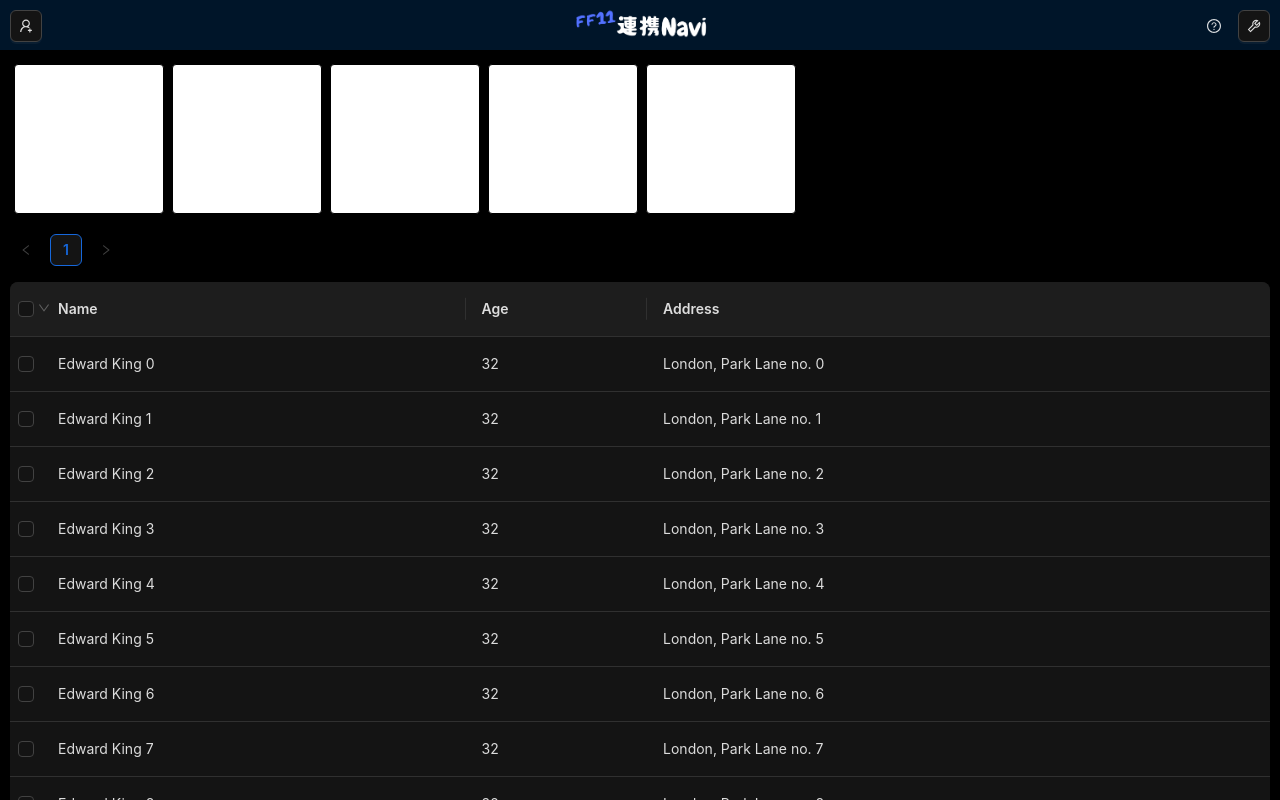
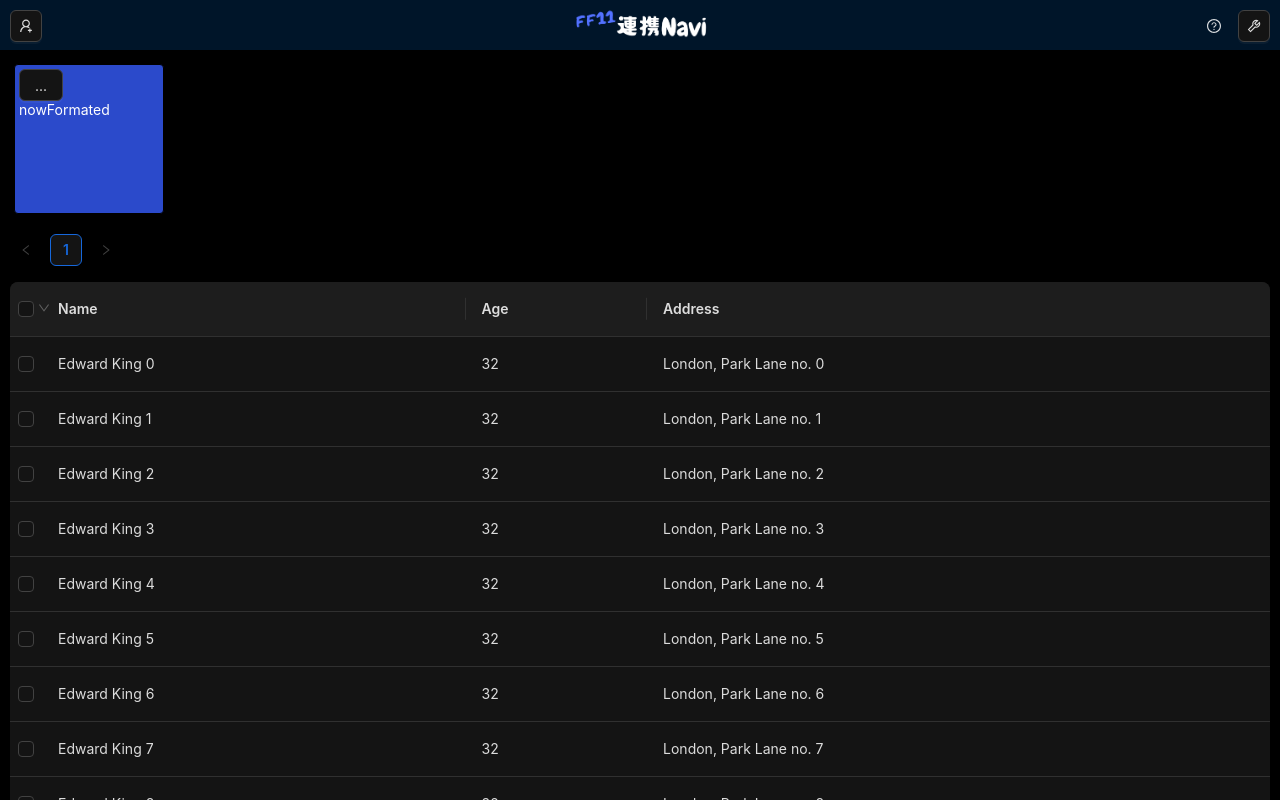
Before and after one commit to kutarkutakuta/ffxi_renkei_navi_next, a Next.js app: page / in a window 1280 px wide. Both pictures are taken after a click on the button 26 px from the left and 26 px from the top of the page. Shown: the top 800 px of the page. Built offline with nearby package versions, Linux system fonts and the light colour scheme.

Commit message:
メンバーカードの実装前にコミット

```diff
--- a/src/components/Draggable.tsx
+++ b/src/components/SortableItem.tsx
@@ -1,7 +1,8 @@
 import React, { ReactElement } from 'react';
-import {useDraggable} from '@dnd-kit/core';
+
 import { useSortable } from '@dnd-kit/sortable';
 import { CSS } from "@dnd-kit/utilities";
+import { Button, Checkbox, Menu, Dropdown } from 'antd';
 
 interface SortableItemProps {
   id: string;
@@ -9,25 +10,27 @@ interface SortableItemProps {
 }
 
 export function SortableItem({ id, children }: SortableItemProps) {
-  const { attributes, listeners, setNodeRef, transform, transition } =
-    useSortable({ id });
+  const { attributes, listeners, setNodeRef, transform, transition } = useSortable({ id });
   const style = {
     transform: CSS.Transform.toString(transform),
     transition,
     // スタイル調整用
-    display: "flex",
-    alignItems: "center",
-    justifyContent: "center",
     margin: 4,
+    padding: 4,
     borderRadius: 4,
     width: "150px",
     height: "150px",
     border: "1px solid black",
-    backgroundColor: "white",
+    backgroundColor: "#2b4acb",
+
   };
+
   return (
     // eslint-disable-next-line react/jsx-props-no-spreading
     <div ref={setNodeRef} style={style} {...attributes} {...listeners}>
+
+      <Button data-dndkit-disabled-dnd-flag="true">...</Button>
+
       {children}
     </div>
   );
--- a/src/components/myComponent.tsx
+++ b/src/components/myComponent.tsx
@@ -1,5 +1,7 @@
 "use client";
 import React, { useCallback, useEffect, useRef, useState } from "react";
+import type { MouseEvent, KeyboardEvent } from "react";
+
 import {
   Affix,
   Button,
@@ -19,8 +21,15 @@ import {
   QuestionCircleOutlined,
 } from "@ant-design/icons";
 
-import { DndContext, DragEndEvent } from "@dnd-kit/core";
-import { SortableItem } from "./Draggable";
+import {
+  DndContext,
+  MouseSensor as LibMouseSensor,
+  KeyboardSensor as LibKeyboardSensor,
+  useSensor,
+  useSensors,
+} from "@dnd-kit/core";
+
+import { SortableItem } from "./SortableItem";
 import { SortableContext, arrayMove } from "@dnd-kit/sortable";
 import { ColumnsType, TableRowSelection } from "antd/es/table/interface";
 
@@ -64,15 +73,58 @@ for (let i = 0; i < 46; i++) {
   });
 }
 
+/** */
+// data-dndkit-disabled-dnd-flag="true" が指定されている要素はドラッグ無効にする
+function shouldHandleEvent(element: HTMLElement | null) {
+  let cur = element;
+
+  while (cur) {
+    if (cur.dataset && cur.dataset.dndkitDisabledDndFlag) {
+      return false;
+    }
+    cur = cur.parentElement;
+  }
+
+  return true;
+}
+
+// LibMouseSensor を override してドラッグ無効にする
+class MouseSensor extends LibMouseSensor {
+  static activators = [
+    {
+      eventName: "onMouseDown" as const,
+      handler: ({ nativeEvent: event }: MouseEvent): boolean => {
+        return shouldHandleEvent(event.target as HTMLElement);
+      },
+    },
+  ];
+}
+// LibKeyboardSensor を override してドラッグ無効にする
+class KeyboardSensor extends LibKeyboardSensor {
+  static activators = [
+    {
+      eventName: "onKeyDown" as const,
+      handler: ({ nativeEvent: event }: KeyboardEvent<Element>): boolean => {
+        return shouldHandleEvent(event.target as HTMLElement);
+      },
+    },
+  ];
+}
+
 const MyComponent = (props: { message: string }) => {
-  /*  */
-  const items = ["1", "2", "3", "4", "5"];
-  const contents = items.map((item) => ({
-    id: item,
-    content: item,
-  }));
-  const [state, setState] =
-    useState<{ id: string; content: string }[]>(contents);
+    // useSensor と useSensors を使って上書きした Sensor を DndContext に紐付ける
+    const mouseSensor = useSensor(MouseSensor);
+    const keyboardSensor = useSensor(KeyboardSensor);
+    const sensors = useSensors(mouseSensor, keyboardSensor);
+
+  // 連携メンバー
+  const [members, setMember] = useState<{ id: string; content: string }[]>([]);
+  const addMember = () => {
+    setMember([...members, {
+          id: (members.length + 1).toString(),
+          content: "nowFormated",
+        }]);
+  };
   const handleDragEnd = useCallback(
     (event: { active: any; over: any }) => {
       const { active, over } = event;
@@ -80,24 +132,24 @@ const MyComponent = (props: { message: string }) => {
         return;
       }
       if (active.id !== over.id) {
-        const oldIndex = state
+        const oldIndex = members
           .map((item) => {
             return item.id;
           })
           .indexOf(active.id);
-        const newIndex = state
+        const newIndex = members
           .map((item) => {
             return item.id;
           })
           .indexOf(over.id);
-        const newState = arrayMove(state, oldIndex, newIndex);
-        setState(newState);
+        const newState = arrayMove(members, oldIndex, newIndex);
+        setMember(newState);
       }
     },
-    [state]
+    [members]
   );
 
-  /*  */
+  // テーブル一覧
   const [selectedRowKeys, setSelectedRowKeys] = useState<React.Key[]>([]);
 
   const onSelectChange = (newSelectedRowKeys: React.Key[]) => {
@@ -143,14 +195,7 @@ const MyComponent = (props: { message: string }) => {
     ],
   };
 
-  /**/
-  const [isVisible, setIsVisible] = useState(true);
-
-  const toggleVisibility = () => {
-    setIsVisible(!isVisible);
-  };
-
-  /** */
+  // Drawer
   const [openSetting, setOpenSetting] = useState(false);
   const [openHelp, setOpenHelp] = useState(false);
   const showSetting = () => {
@@ -164,7 +209,6 @@ const MyComponent = (props: { message: string }) => {
     setOpenHelp(false);
   };
 
-
   return (
     <>
       {/* 検索メニュー */}
@@ -172,7 +216,7 @@ const MyComponent = (props: { message: string }) => {
         <Affix offsetTop={10} style={headerStyle}>
           <Row>
             <Col flex="none">
-              <Button icon={<UserAddOutlined />} />
+              <Button icon={<UserAddOutlined />} onClick={addMember} />
             </Col>
             <Col flex="auto">
               <Row justify="end">
@@ -190,12 +234,12 @@ const MyComponent = (props: { message: string }) => {
             </Col>
           </Row>
         </Affix>
-        <div style={{ display: isVisible ? "block" : "none" }}>
-          <DndContext onDragEnd={handleDragEnd}>
-            <SortableContext items={state}>
+        <div>
+          <DndContext onDragEnd={handleDragEnd} sensors={sensors}>
+            <SortableContext items={members}>
               <div style={{ display: "flex", flexWrap: "wrap" }}>
                 {/* スタイル調整用 */}
-                {state.map((item) => (
+                {members.map((item) => (
                   <SortableItem key={item.id} id={item.id}>
                     <div>{item.content}</div>
                   </SortableItem>
--- a/src/pages/index.tsx
+++ b/src/pages/index.tsx
@@ -1,7 +1,6 @@
 import Head from 'next/head'
 import Image from 'next/image'
 import { Inter } from 'next/font/google'
-import styles from '@/styles/Home.module.css'
 import MyComponent from '@/components/myComponent'
 
 const inter = Inter({ subsets: ['latin'] })
```
